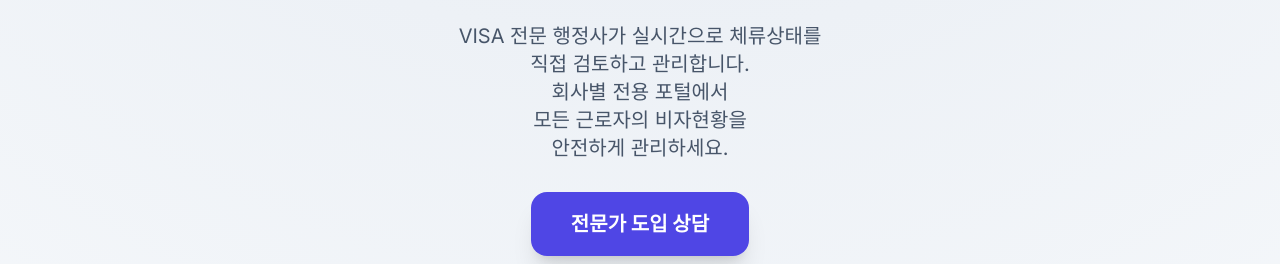
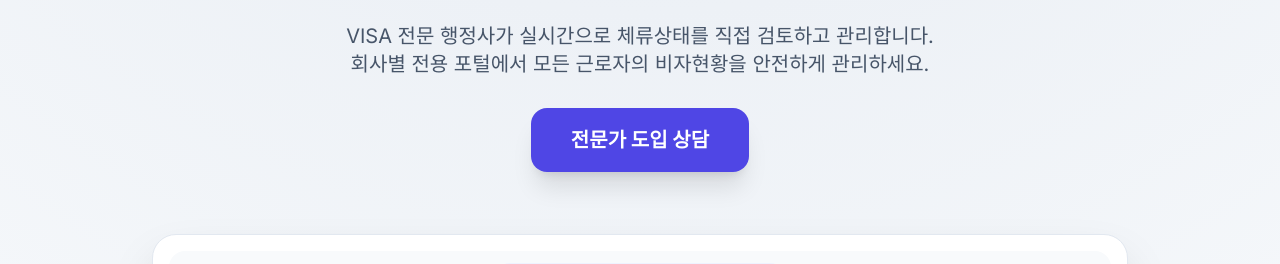
Before and after one commit to hiremekr/checkvisa, a website: page index.html in a window 1280 px wide. Shown: the part 484-748 px from the top of the page. Drawn offline with nearby package versions, Linux system fonts and the light colour scheme.

Commit message:
improve: adjust hero subheading line breaks for desktop and mobile
Desktop version (2 lines):
- Line 1: VISA 전문 행정사가 실시간으로 체류상태를 직접 검토하고 관리합니다.
- Line 2: 회사별 전용 포털에서 모든 근로자의 비자현황을 안전하게 관리하세요.

Mobile version (5 lines):
- VISA 전문 행정사가 실시간으로 체류상태를
- 직접 검토하고 관리합니다.
- 회사별 전용 포털에서
- 모든 근로자의 비자현황을
- 안전하게 관리하세요.

Use Tailwind responsive classes (block md:inline) and <br> tag for desktop

```diff
--- a/index.html
+++ b/index.html
@@ -91,11 +91,12 @@
                 <span class="block"><span class="text-transparent bg-clip-text bg-gradient-to-r from-indigo-600 to-blue-500">쉬워집니다.</span></span>
             </h1>
             <p class="text-base md:text-xl text-slate-600 max-w-2xl mx-auto mb-12 font-light leading-relaxed">
-                <span class="block">VISA 전문 행정사가 실시간으로 체류상태를</span>
-                <span class="block">직접 검토하고 관리합니다.</span>
-                <span class="block">회사별 전용 포털에서</span>
-                <span class="block">모든 근로자의 비자현황을</span>
-                <span class="block">안전하게 관리하세요.</span>
+                <span class="block md:inline">VISA 전문 행정사가 실시간으로 체류상태를 </span>
+                <span class="block md:inline">직접 검토하고 관리합니다. </span>
+                <br class="hidden md:block" />
+                <span class="block md:inline">회사별 전용 포털에서 </span>
+                <span class="block md:inline">모든 근로자의 비자현황을 </span>
+                <span class="block md:inline">안전하게 관리하세요.</span>
             </p>
             <div class="mb-20">
                 <a href="#contact" class="px-10 py-5 bg-indigo-600 rounded-2xl font-bold text-xl hover:bg-indigo-700 transition shadow-xl text-white">전문가 도입 상담</a>
```
